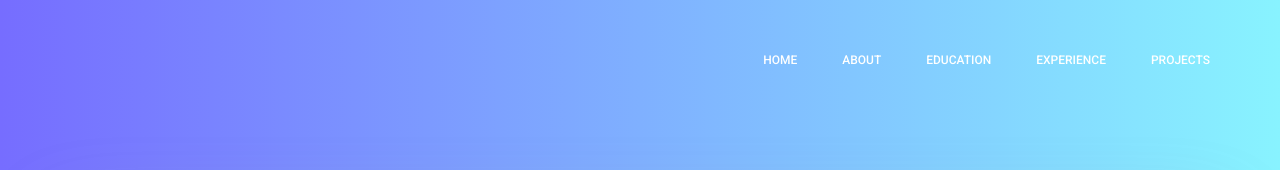
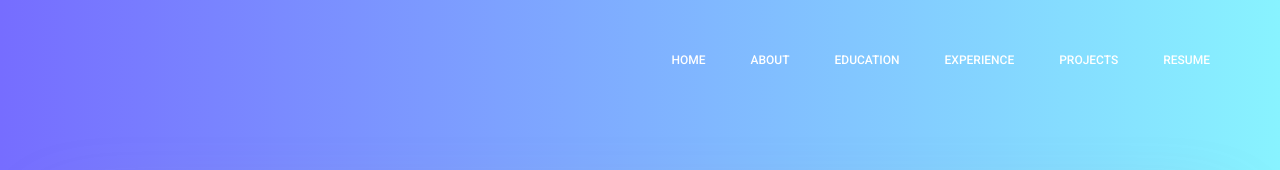
Before and after one commit to prajwalanand/prajwalanand.github.io, a plain HTML site: page index.html in a window 1280 px wide. Shown: the top 170 px of the page. Drawn offline with Linux system fonts and the light colour scheme.

Commit message:
Added resume download

```diff
--- a/index.html
+++ b/index.html
@@ -41,6 +41,7 @@
 								<li class="nav-item"><a class="nav-link" href="#education_link">Education</a></li>
 								<li class="nav-item"><a class="nav-link" href="#experience_link">Experience</a></li>
                 <li class="nav-item"><a class="nav-link" href="#project_link">Projects</a></li>
+                <li class="nav-item"><a class="nav-link" href="files/Prajwal_Anand_Resume.pdf" download>Resume</a></li>
               </ul>
 						</div>
 					</div>
```
Also changed, not shown: 1 other file.
